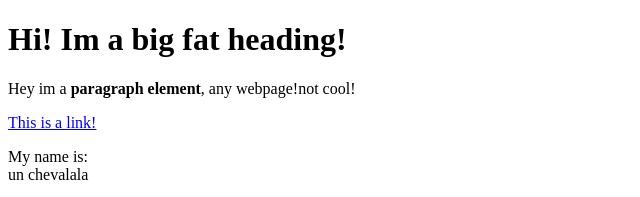
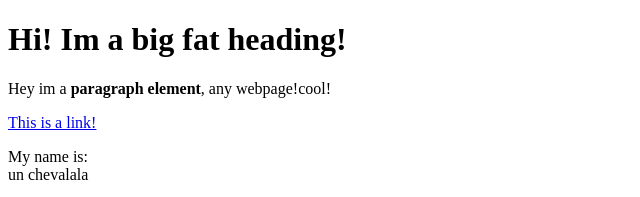
Before and after one commit to chocoshimi/My-favourite-bands, a plain HTML site: page test.html in a window 1280 px wide. Shown: the top 197 px of the page, 0-640 px from the left. Drawn offline with Linux system fonts and the light colour scheme.

Commit message:
Removed "not" in "not cool"

```diff
--- a/test.html
+++ b/test.html
@@ -5,7 +5,7 @@
 </head>
 <body>
 	<h1>Hi! Im a big fat heading!</h1>
-	<p>Hey im a <b>paragraph element</b>, any webpage!not cool!</p>
+	<p>Hey im a <b>paragraph element</b>, any webpage!cool!</p>
 	<a href="https://google.com" target='_blank' title="let's go to google!">This is a link!</a>
 	<p>My name is:<br>
 	un chevalala</p>
```
